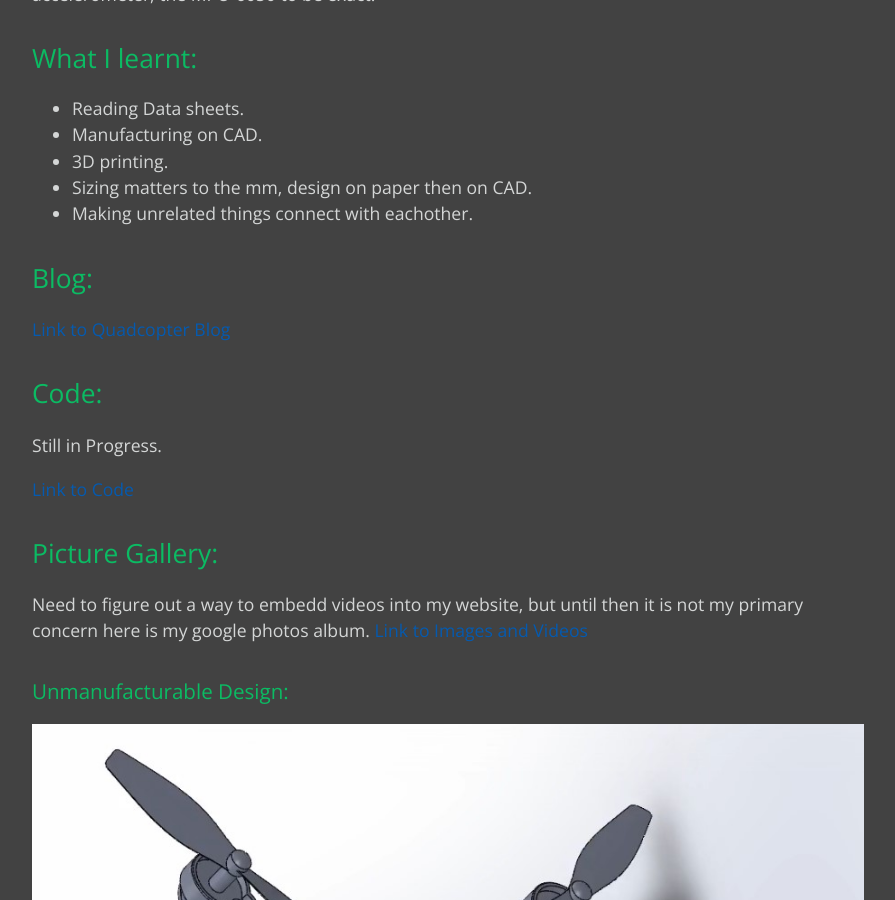
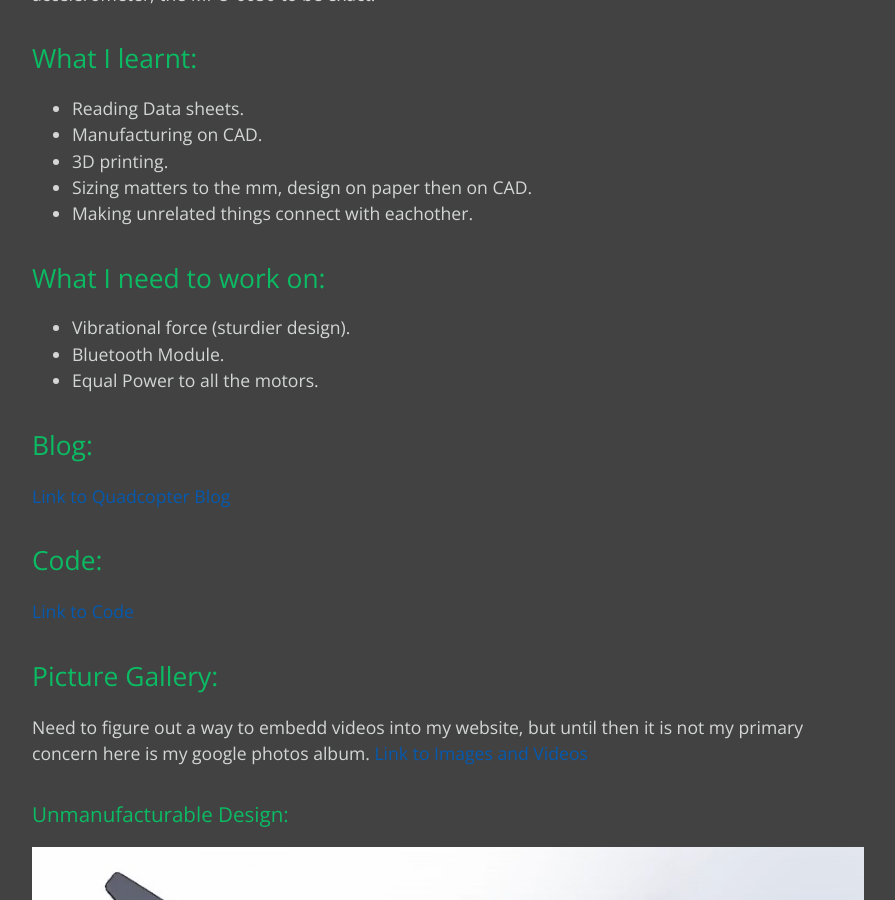
Before and after one commit to joey101/website, a Jekyll site: the page built from projects/quadcopter.md, in a window 1280 px wide and 900 px high, scrolled down 775 px. Shown: the whole window, without its empty margins (192-1087 px from the left). Built offline with Jekyll 4.4.1, drawn with Linux system fonts in a browser that asks for light colours.

```diff
--- a/projects/quadcopter.md
+++ b/projects/quadcopter.md
@@ -18,13 +18,16 @@ The goal of this project is to make a quadcopter, using a microcontroller. The m
 - Sizing matters to the mm, design on paper then on CAD.
 - Making unrelated things connect with eachother.
 
+## What I need to work on:
+- Vibrational force (sturdier design).
+- Bluetooth Module.
+- Equal Power to all the motors.
+
 ## Blog:
 
 [Link to Quadcopter Blog](../Blogs/QuadScript.html)
 
 ## Code:
-
-Still in Progress.
 
 [Link to Code](https://github.com/joey101/quadcopter/tree/main/code)
 
```
Also changed, not shown: Blogs/QuadScript.md (+1 -1 lines).
